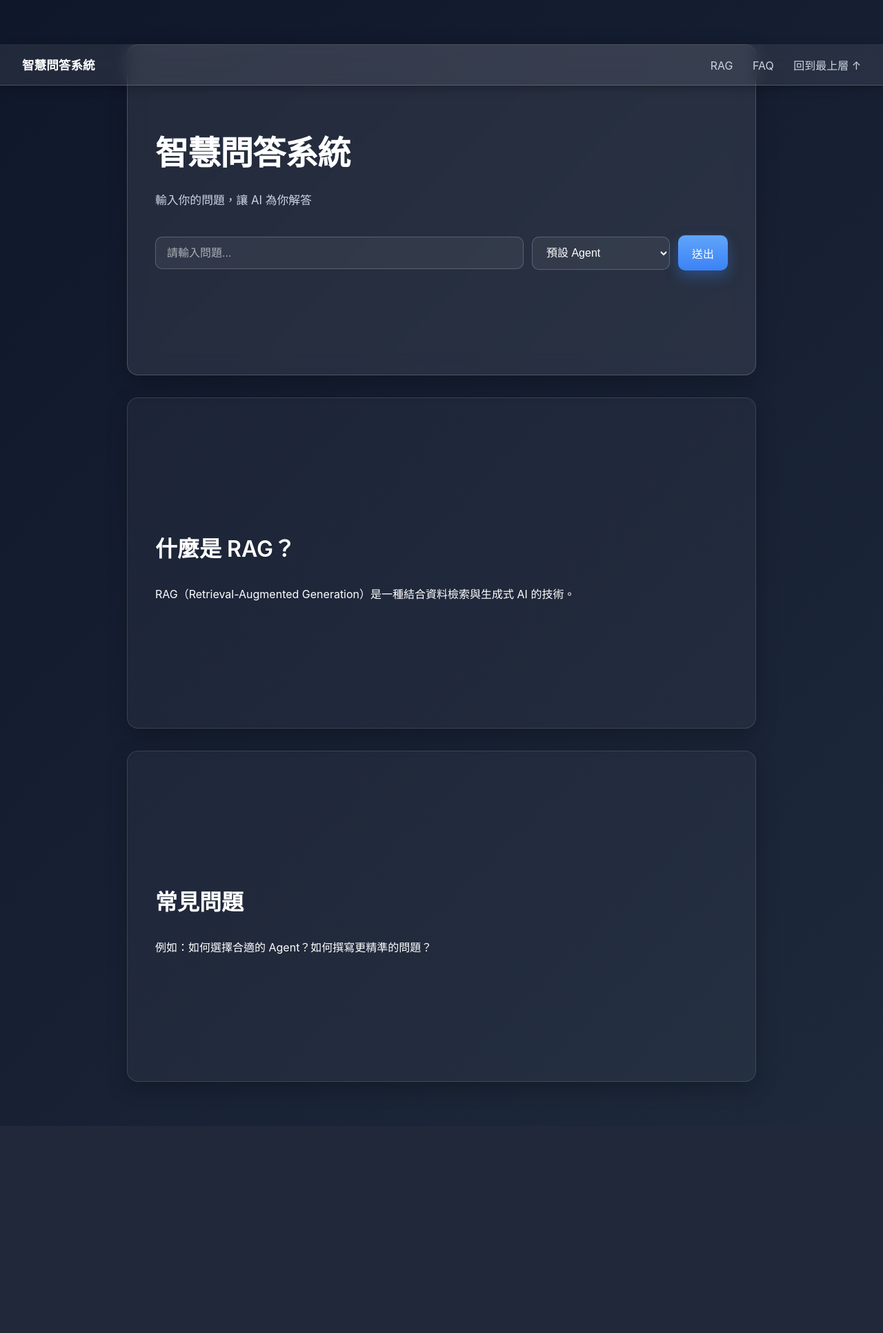
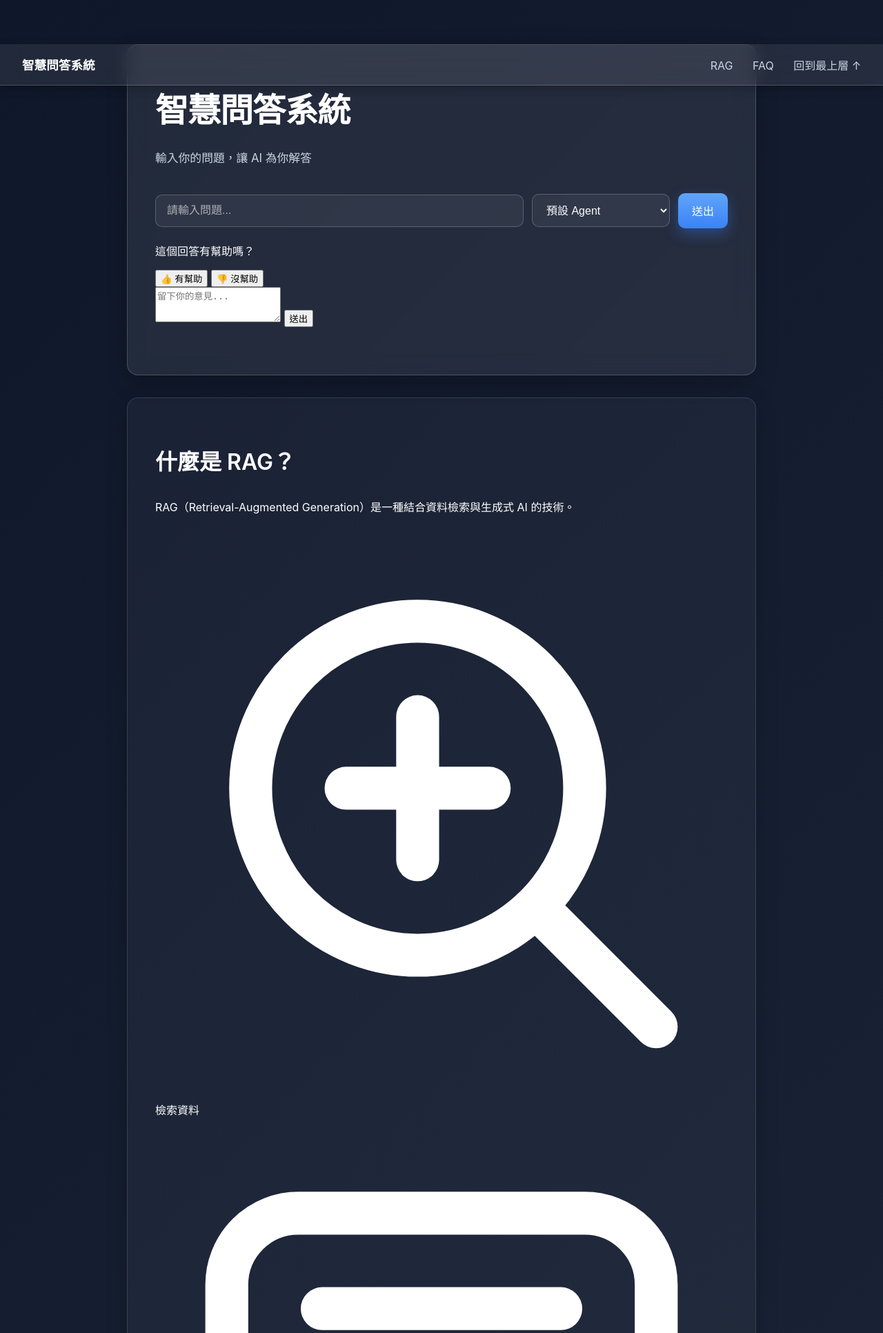
Before and after one commit to UsernameJasonHsu/RAG-Agent, a FastAPI app: page / in a window 1280 px wide. Shown: the top 1932 px of the page at 69% size. Before the commit the page ends 1578 px from the top, so only its background shows below. Run offline with FastAPI, Linux system fonts and the light colour scheme; parts of the project's set-up code (start-up, migrations or seed data) failed here and were passed over.

Commit message:
Add files via upload

```diff
--- a/app/templates/index.html
+++ b/app/templates/index.html
@@ -4,7 +4,8 @@
   <meta charset="UTF-8" />
   <meta name="viewport" content="width=device-width, initial-scale=1.0" />
   <title>智慧問答系統</title>
-  <link rel="stylesheet" href="/static/style.css?v=20251224" />
+  <!-- 版本要記得修改 -->
+  <link rel="stylesheet" href="/static/style.css?v=20251229" />
 </head>
 <body>
   <!-- 頂部錨點 -->
@@ -36,20 +37,80 @@
         <button type="submit" class="btn-primary">送出</button>
       </form>
 
-      <div id="answer-box" class="answer"></div>
+      <div id="answer-card" class="answer-card">
+        <div id="answer-box" class="answer"></div>
+        <div id="feedback" class="feedback hidden">
+          <p>這個回答有幫助嗎？</p>
+          <div class="feedback-buttons">
+            <button class="btn-feedback" data-type="yes">👍 有幫助</button>
+            <button class="btn-feedback" data-type="no">👎 沒幫助</button>
+          </div>
+          <form id="feedback-form">
+            <textarea id="feedback-text" placeholder="留下你的意見..." rows="3"></textarea>
+            <button type="submit">送出</button>
+          </form>
+        </div>
+      </div>
+      <div id="loading-bar" class="loading-bar"></div>
+
     </section>
 
     <section class="info" id="rag-info">
       <h2>什麼是 RAG？</h2>
       <p>RAG（Retrieval-Augmented Generation）是一種結合資料檢索與生成式 AI 的技術。</p>
+
+      <div class="rag-icons">
+        <div class="rag-icon">
+          <!-- 檢索資料 -->
+          <svg class="icon" viewBox="0 0 24 24" aria-label="檢索資料">
+            <circle cx="11" cy="11" r="7" fill="none" stroke="currentColor" stroke-width="1.8"/>
+            <line x1="16.5" y1="16.5" x2="21" y2="21" stroke="currentColor" stroke-width="1.8" stroke-linecap="round"/>
+            <line x1="8" y1="11" x2="14" y2="11" stroke="currentColor" stroke-width="1.8" stroke-linecap="round"/>
+            <line x1="11" y1="8" x2="11" y2="14" stroke="currentColor" stroke-width="1.8" stroke-linecap="round"/>
+          </svg>
+          <span>檢索資料</span>
+        </div>
+
+        <div class="rag-icon">
+          <!-- 生成回答 -->
+          <svg class="icon" viewBox="0 0 24 24" aria-label="生成回答">
+            <rect x="3" y="4" width="18" height="14" rx="3" fill="none" stroke="currentColor" stroke-width="1.8"/>
+            <path d="M7 8h10M7 12h6" stroke="currentColor" stroke-width="1.8" stroke-linecap="round"/>
+            <path d="M8 20l4-2 4 2" fill="none" stroke="currentColor" stroke-width="1.8" stroke-linecap="round" stroke-linejoin="round"/>
+          </svg>
+          <span>生成回答</span>
+        </div>
+
+        <div class="rag-icon">
+          <!-- 結合結果 -->
+          <svg class="icon" viewBox="0 0 24 24" aria-label="結合結果">
+            <circle cx="7.5" cy="12" r="4.5" fill="none" stroke="currentColor" stroke-width="1.8"/>
+            <circle cx="16.5" cy="12" r="4.5" fill="none" stroke="currentColor" stroke-width="1.8"/>
+            <path d="M10 12h4" stroke="currentColor" stroke-width="1.8" stroke-linecap="round"/>
+          </svg>
+          <span>結合結果</span>
+        </div>
+      </div>
     </section>
 
     <section class="info" id="faq">
       <h2>常見問題</h2>
-      <p>例如：如何選擇合適的 Agent？如何撰寫更精準的問題？</p>
+      <div class="faq-item">
+        <button class="faq-question">如何選擇合適的 Agent？</button>
+        <div class="faq-answer">
+          <p>依照你的問題領域選擇對應的 Agent，例如財經、醫療、法律或科技。</p>
+        </div>
+      </div>
+      <div class="faq-item">
+        <button class="faq-question">如何撰寫更精準的問題？</button>
+        <div class="faq-answer">
+          <p>盡量提供完整的背景與細節，避免模糊詞彙，讓 AI 更容易理解。</p>
+        </div>
+      </div>
     </section>
   </div>
 
-  <script src="/static/script.js"></script>
+  <!-- 版本要記得修改 -->
+  <script src="/static/script.js?v=20251229"></script>
 </body>
 </html>
```
